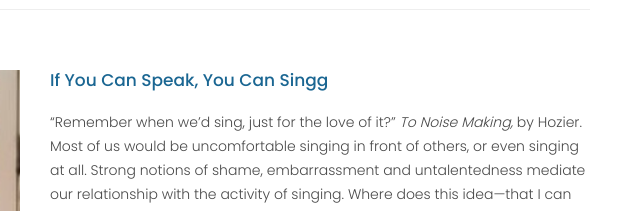
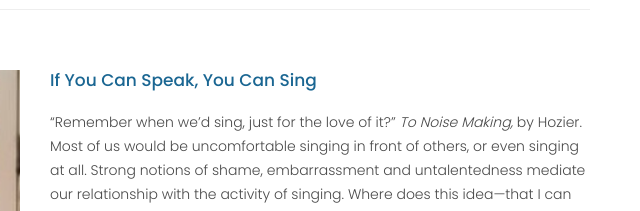
Before and after one commit to cw-education-206/cw-education, a plain HTML site: page apala.html in a window 1280 px wide. Shown: the part 207-418 px from the top of the page, 605-1245 px from the left. Drawn offline with Linux system fonts and the light colour scheme.

Commit message:
Update apala.html

```diff
--- a/apala.html
+++ b/apala.html
@@ -91,7 +91,7 @@
           </div>
           <div class="col-md-6">
             <div class="left-content">
-              <h4>If You Can Speak, You Can Singg</h4>
+              <h4>If You Can Speak, You Can Sing</h4>
               <p>“Remember when we’d sing, just for the love of it?”
 <i>To Noise Making,</i> by Hozier.
 
```
